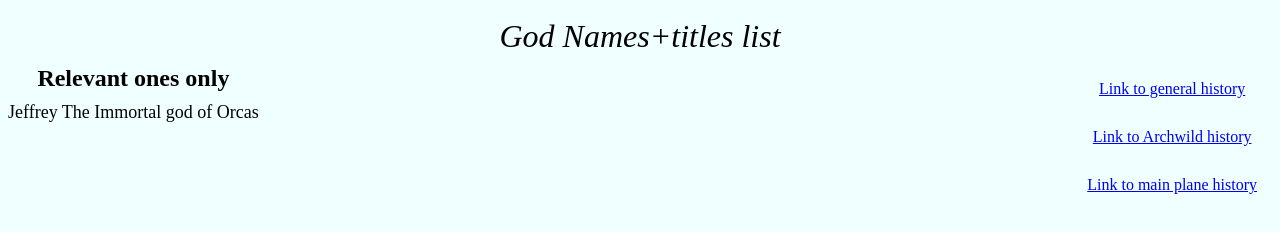
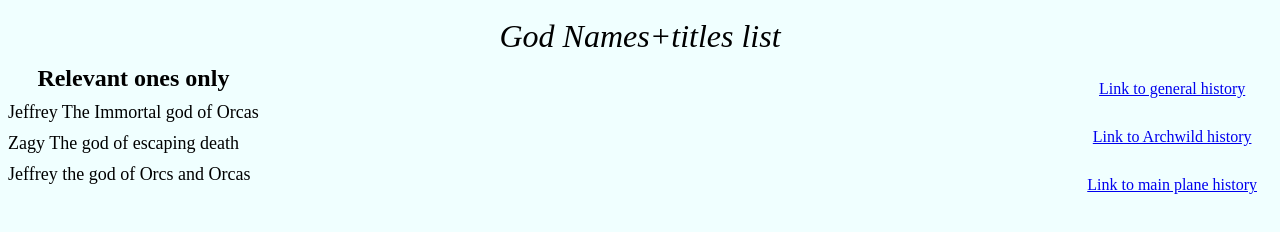
Before and after one commit to skadudel/God_namesNtitles_list, a plain HTML site: page index.html in a window 1280 px wide. Drawn offline with Linux system fonts and the light colour scheme.

Commit message:
more gods

```diff
--- a/index.html
+++ b/index.html
@@ -12,8 +12,8 @@
         <div class="title_text">
             <div class="title2">Relevant ones only</div>
             <div class="text">Jeffrey The Immortal god of Orcas </div>
-            <div class="text"></div>
-            <div class="text"></div>
+            <div class="text">Zagy The god of escaping death</div>
+            <div class="text">Jeffrey the god of Orcs and Orcas</div>
         </div>
         <div class="image_links">
 
```
